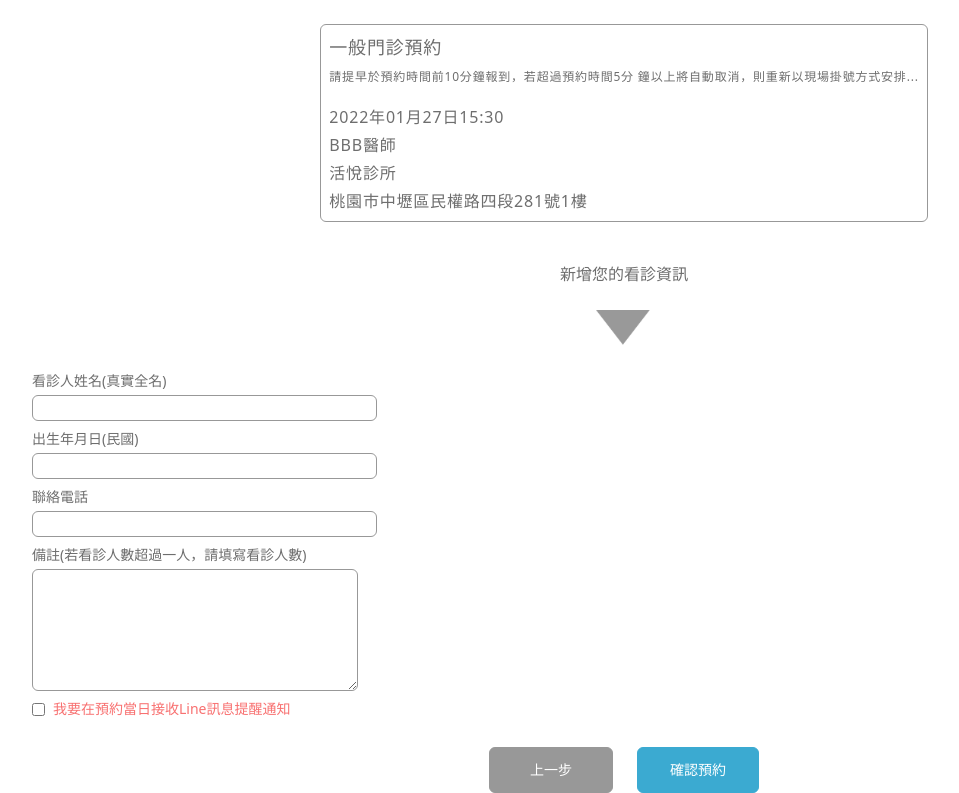
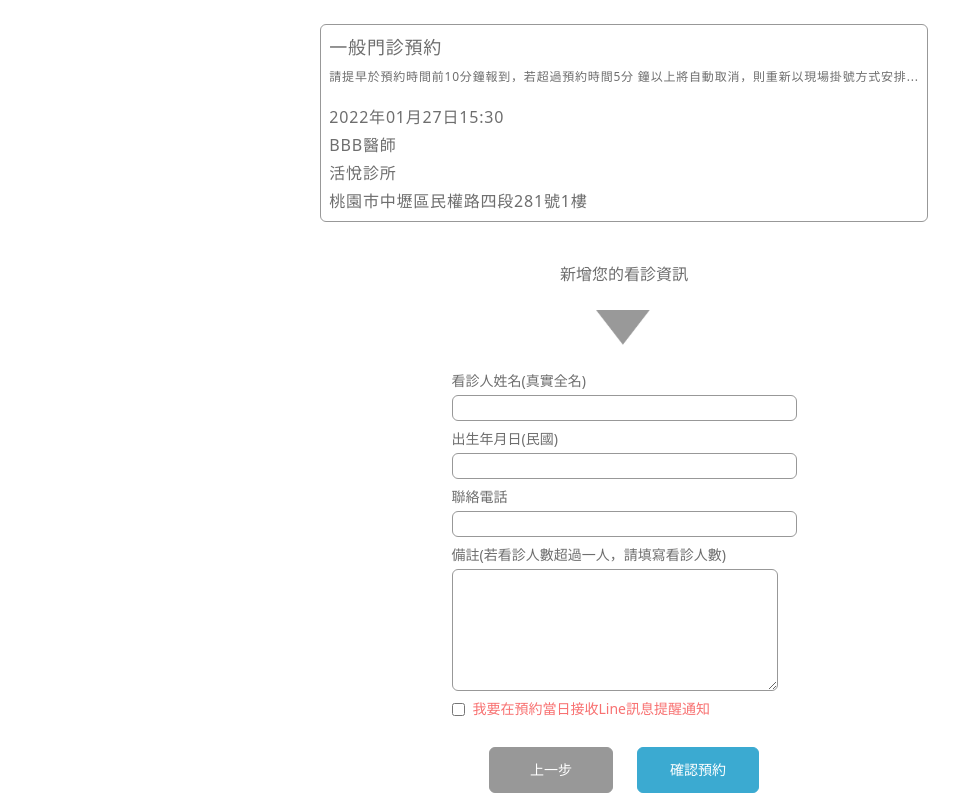
Before and after one commit to Hahalley/Clinic, a Vue app: page /information in a window 1280 px wide. Shown: the part 294-1087 px from the top of the page, without its empty margins (16-975 px from the left). Built offline with nearby package versions, Linux system fonts and the light colour scheme.

Commit message:
implement Information.vue

```diff
--- a/src/views/Information.vue
+++ b/src/views/Information.vue
@@ -26,10 +26,8 @@
         src="../assets/icon/triangle.png"
         alt=""
       />
-      <form
-        action=""
-        class="tw-flex tw-flex-col tw-items-start tw-w-full tw-pl-12"
-      >
+      <div>
+        <form action="" class="tw-flex tw-flex-col tw-items-start tw-w-full">
           <label class="tw-text-primary-400 tw-text-sm tw-mb-1" for="name"
             >看診人姓名(真實全名)</label
           >
@@ -52,7 +50,7 @@
           <input
             class="tw-border tw-border-primary-200 tw-rounded-md tw-mb-2 tw-pr-28"
             id="phone"
-          type="text"
+            type="number"
           />
           <label class="tw-text-primary-400 tw-text-sm tw-mb-1" for="phone"
             >備註(若看診人數超過一人，請填寫看診人數)
@@ -76,6 +74,8 @@
             >
           </div>
         </form>
+      </div>
+
       <div class="tw-flex">
         <button
           class="tw-text-white tw-text-sm tw-bg-primary-200 tw-border tw-border-primary-200 tw-rounded-md tw-mx-3 tw-py-3 tw-px-10"
```
Lines whose indentation alone changed are shown as unchanged.
